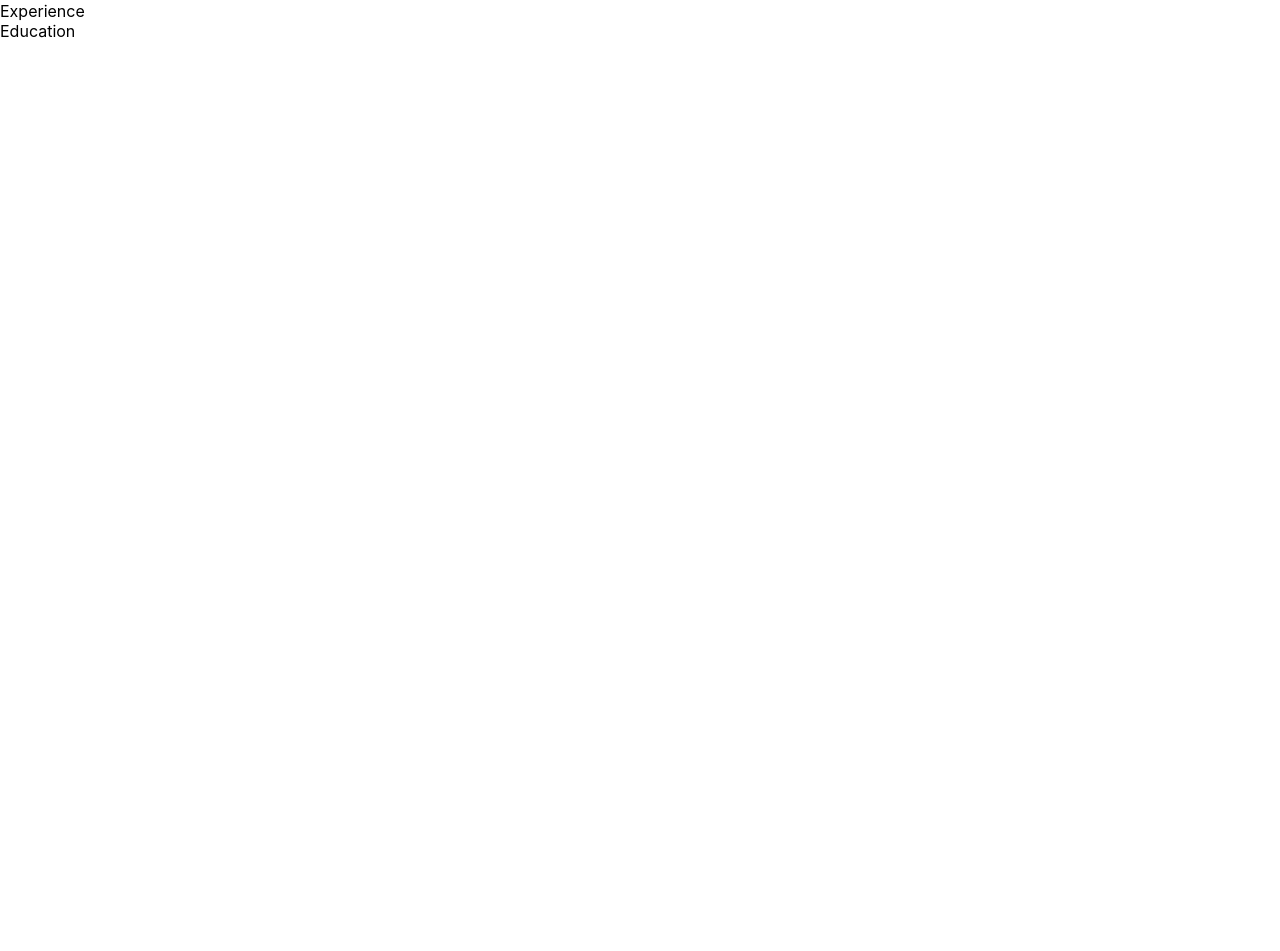
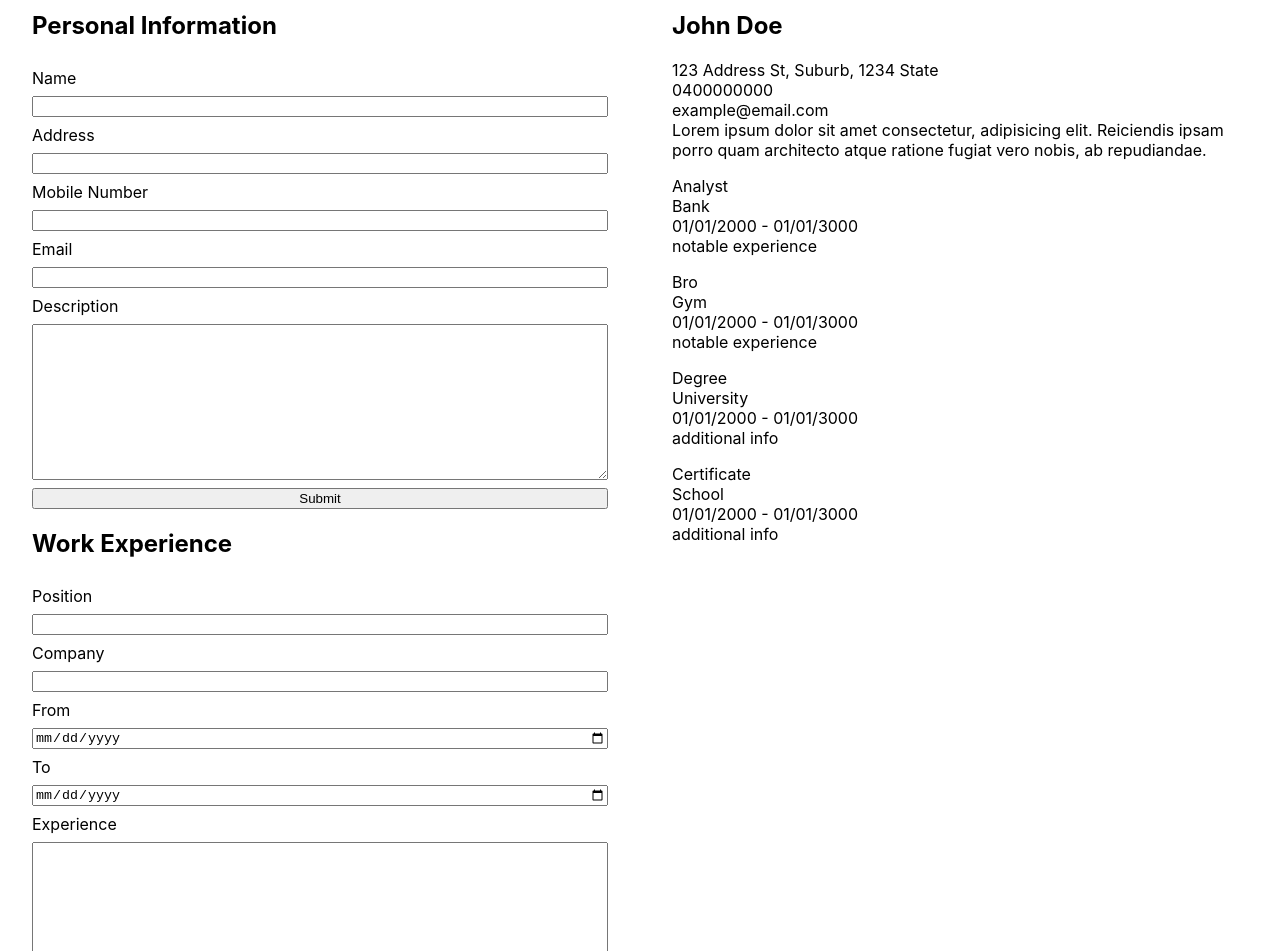
Before and after one commit to Kupa-Kupa/cv-project, a React (Create React App) app: page / in a window 1280 px wide. Shown: the part 41-992 px from the top of the page. Before the commit the page ends 800 px from the top, so only its background shows below. Built offline with nearby package versions, Linux system fonts and the light colour scheme.

Commit message:
create mockup and add dummy info

```diff
--- a/src/App.js
+++ b/src/App.js
@@ -1,22 +1,78 @@
+import React, { Component } from 'react';
 import './styles/App.css';
 import Education from './components/Education';
 import Experience from './components/Experience';
 import Personal from './components/Personal';
 import Input from './components/Input';
 
-function App() {
+class App extends Component {
+  constructor(props) {
+    super(props);
+
+    this.state = {
+      name: 'John Doe',
+      address: '123 Address St, Suburb, 1234 State',
+      mobile: '0400000000',
+      email: 'example@email.com',
+      description:
+        'Lorem ipsum dolor sit amet consectetur, adipisicing elit. Reiciendis ipsam porro quam architecto atque ratione fugiat vero nobis, ab repudiandae.',
+      education: [
+        {
+          qualification: 'Degree',
+          institute: 'University',
+          eduFrom: '01/01/2000',
+          eduTo: '01/01/3000',
+          eduInfo: 'additional info',
+        },
+        {
+          qualification: 'Certificate',
+          institute: 'School',
+          eduFrom: '01/01/2000',
+          eduTo: '01/01/3000',
+          eduInfo: 'additional info',
+        },
+      ],
+      experience: [
+        {
+          position: 'Analyst',
+          company: 'Bank',
+          expFrom: '01/01/2000',
+          expTo: '01/01/3000',
+          experience: 'notable experience',
+        },
+        {
+          position: 'Bro',
+          company: 'Gym',
+          expFrom: '01/01/2000',
+          expTo: '01/01/3000',
+          experience: 'notable experience',
+        },
+      ],
+    };
+  }
+
+  render() {
     return (
-    <div>
+      <div className="appContainer">
         <section>
           <Input />
         </section>
         <section>
-        <Personal />
-        <Experience />
-        <Education />
+          <div className="cvDisplayContainer">
+            <Personal
+              name={this.state.name}
+              address={this.state.address}
+              mobile={this.state.mobile}
+              email={this.state.email}
+              description={this.state.description}
+            />
+            <Experience experience={this.state.experience} />
+            <Education education={this.state.education} />
+          </div>
         </section>
       </div>
     );
   }
+}
 
 export default App;
--- a/src/components/Education.js
+++ b/src/components/Education.js
@@ -1,4 +1,5 @@
 import React, { Component } from 'react';
+import '../styles/Education.css';
 
 class Education extends Component {
   constructor(props) {
@@ -6,7 +7,24 @@ class Education extends Component {
   }
 
   render() {
-    return <div>Education</div>;
+    const { education } = this.props;
+
+    return (
+      <div>
+        {education.map((edu) => {
+          return (
+            <div className="edu">
+              <div> {edu.qualification} </div>
+              <div> {edu.institute} </div>
+              <div>
+                {edu.eduFrom} - {edu.eduTo}
+              </div>
+              <div> {edu.eduInfo} </div>
+            </div>
+          );
+        })}
+      </div>
+    );
   }
 }
 
--- a/src/components/Experience.js
+++ b/src/components/Experience.js
@@ -1,4 +1,5 @@
 import React, { Component } from 'react';
+import '../styles/Experience.css';
 
 class Experience extends Component {
   constructor(props) {
@@ -6,7 +7,24 @@ class Experience extends Component {
   }
 
   render() {
-    return <div>Experience</div>;
+    const { experience } = this.props;
+
+    return (
+      <div>
+        {experience.map((job) => {
+          return (
+            <div className="job">
+              <div> {job.position} </div>
+              <div> {job.company} </div>
+              <div>
+                {job.expFrom} - {job.expTo}
+              </div>
+              <div> {job.experience} </div>
+            </div>
+          );
+        })}
+      </div>
+    );
   }
 }
 
--- a/src/components/Input.js
+++ b/src/components/Input.js
@@ -1,4 +1,5 @@
 import React, { Component } from 'react';
+import '../styles/Input.css';
 
 class Input extends Component {
   constructor(props) {
@@ -7,9 +8,59 @@ class Input extends Component {
 
   render() {
     return (
-      <div>
-        <label htmlFor="name">Name</label>
-        <input type="text" name="name" id="name" />
+      <div className="inputContainer">
+        <form className="personalForm">
+          <h2>Personal Information</h2>
+          <label htmlFor="name">Name</label>
+          <input type="text" name="name" id="name" />
+          <label htmlFor="address">Address</label>
+          <input type="text" name="address" id="address" />
+          <label htmlFor="mobile">Mobile Number</label>
+          <input type="tel" name="mobile" id="mobile" />
+          <label htmlFor="email">Email</label>
+          <input type="email" name="email" id="email" />
+          <label htmlFor="description">Description</label>
+          <textarea
+            name="description"
+            id="description"
+            cols="30"
+            rows="10"
+          ></textarea>
+          <button>Submit</button>
+        </form>
+        <form className="experienceForm">
+          <h2>Work Experience</h2>
+          <label htmlFor="position">Position</label>
+          <input type="text" name="position" id="position" />
+          <label htmlFor="company">Company</label>
+          <input type="text" name="company" id="company" />
+          <label htmlFor="expFrom">From</label>
+          <input type="date" name="expFrom" id="expFrom" />
+          <label htmlFor="expTo">To</label>
+          <input type="date" name="expTo" id="expTo" />
+          <label htmlFor="experience">Experience</label>
+          <textarea
+            name="experience"
+            id="experience"
+            cols="30"
+            rows="10"
+          ></textarea>
+          <button>Submit</button>
+        </form>
+        <form className="educationForm">
+          <h2>Education</h2>
+          <label htmlFor="qualification">Qualification</label>
+          <input type="text" name="qualification" id="qualification" />
+          <label htmlFor="institute">Institution Name</label>
+          <input type="text" name="institute" id="institute" />
+          <label htmlFor="eduFrom">From</label>
+          <input type="date" name="eduFrom" id="eduFrom" />
+          <label htmlFor="eduTo">To</label>
+          <input type="date" name="eduTo" id="eduTo" />
+          <label htmlFor="eduInfo">Additional Info</label>
+          <textarea name="eduInfo" id="eduInfo" cols="30" rows="10"></textarea>
+          <button>Submit</button>
+        </form>
       </div>
     );
   }
--- a/src/components/Personal.js
+++ b/src/components/Personal.js
@@ -1,4 +1,5 @@
 import React, { Component } from 'react';
+import '../styles/Personal.css';
 
 class Personal extends Component {
   constructor(props) {
@@ -6,7 +7,15 @@ class Personal extends Component {
   }
 
   render() {
-    return <div>Personal</div>;
+    return (
+      <div>
+        <h1>{this.props.name}</h1>
+        <div>{this.props.address}</div>
+        <div>{this.props.mobile}</div>
+        <div>{this.props.email}</div>
+        <div>{this.props.description}</div>
+      </div>
+    );
   }
 }
 
--- a/src/styles/App.css
+++ b/src/styles/App.css
@@ -1,38 +1,14 @@
-.App {
-  text-align: center;
+.appContainer {
+  margin: 2rem;
+  display: grid;
+  grid-template-columns: repeat(2, 1fr);
+  gap: 4rem;
 }
 
-.App-logo {
-  height: 40vmin;
-  pointer-events: none;
+.cvDisplayContainer {
+  position: sticky;
+  top: 1rem;
+
+  display: grid;
+  gap: 1rem;
 }
-
-@media (prefers-reduced-motion: no-preference) {
-  .App-logo {
-    animation: App-logo-spin infinite 20s linear;
-  }
-}
-
-.App-header {
-  background-color: #282c34;
-  min-height: 100vh;
-  display: flex;
-  flex-direction: column;
-  align-items: center;
-  justify-content: center;
-  font-size: calc(10px + 2vmin);
-  color: white;
-}
-
-.App-link {
-  color: #61dafb;
-}
-
-@keyframes App-logo-spin {
-  from {
-    transform: rotate(0deg);
-  }
-  to {
-    transform: rotate(360deg);
-  }
-}
--- /dev/null
+++ b/src/styles/Education.css
@@ -0,0 +1,3 @@
+.edu:not(:last-child) {
+  margin-bottom: 1rem;
+}
--- /dev/null
+++ b/src/styles/Experience.css
@@ -0,0 +1,3 @@
+.job:not(:last-child) {
+  margin-bottom: 1rem;
+}
--- /dev/null
+++ b/src/styles/Input.css
@@ -0,0 +1,4 @@
+form {
+  display: grid;
+  gap: 0.5rem;
+}
```
Also changed, not shown: src/styles/Personal.css (added). Lines whose indentation alone changed are shown as unchanged.
